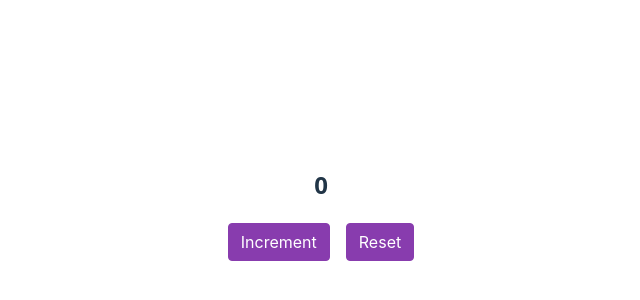
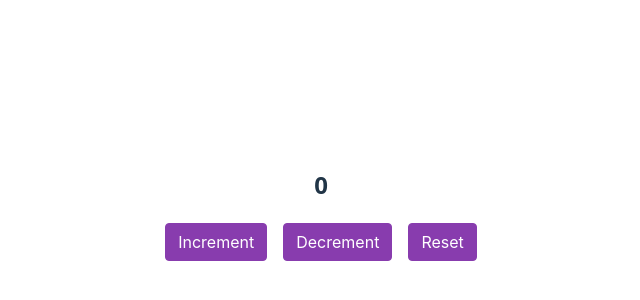
Before and after one commit to amitpatil321/demo_app, a React (Vite) app: page / in a window 1280 px wide. Shown: the part 196-496 px from the top of the page, without its empty margins (319-959 px from the left). Built offline with nearby package versions, Linux system fonts and the light colour scheme.

Commit message:
feat: add decrement button

```diff
--- a/src/App.jsx
+++ b/src/App.jsx
@@ -13,6 +13,10 @@ function App() {
           label="Increment"
           onClick={() => setCount((count) => count + 1)}
         />
+        <Button
+          label="Decrement"
+          onClick={() => setCount((count) => count - 1)}
+        />
         <Button label="Reset" onClick={() => setCount(0)} />
       </div>
     </div>
```
